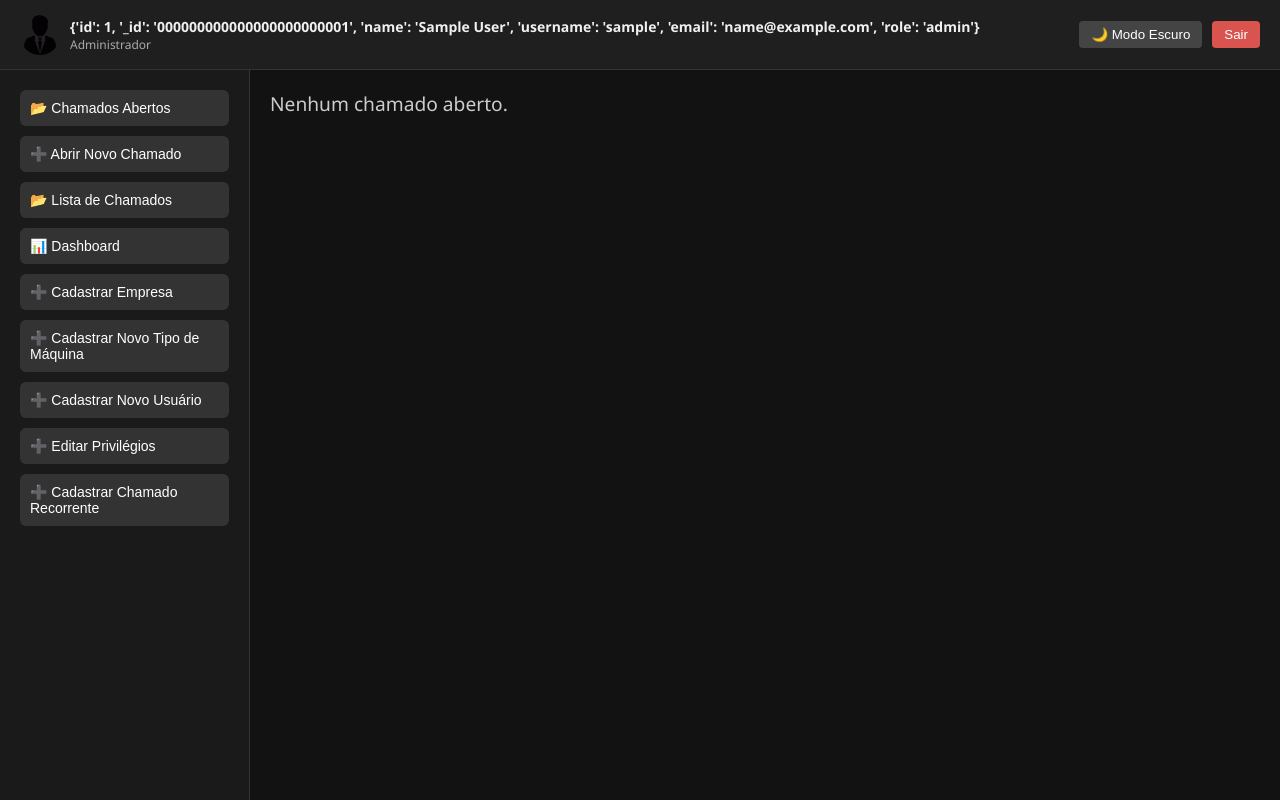
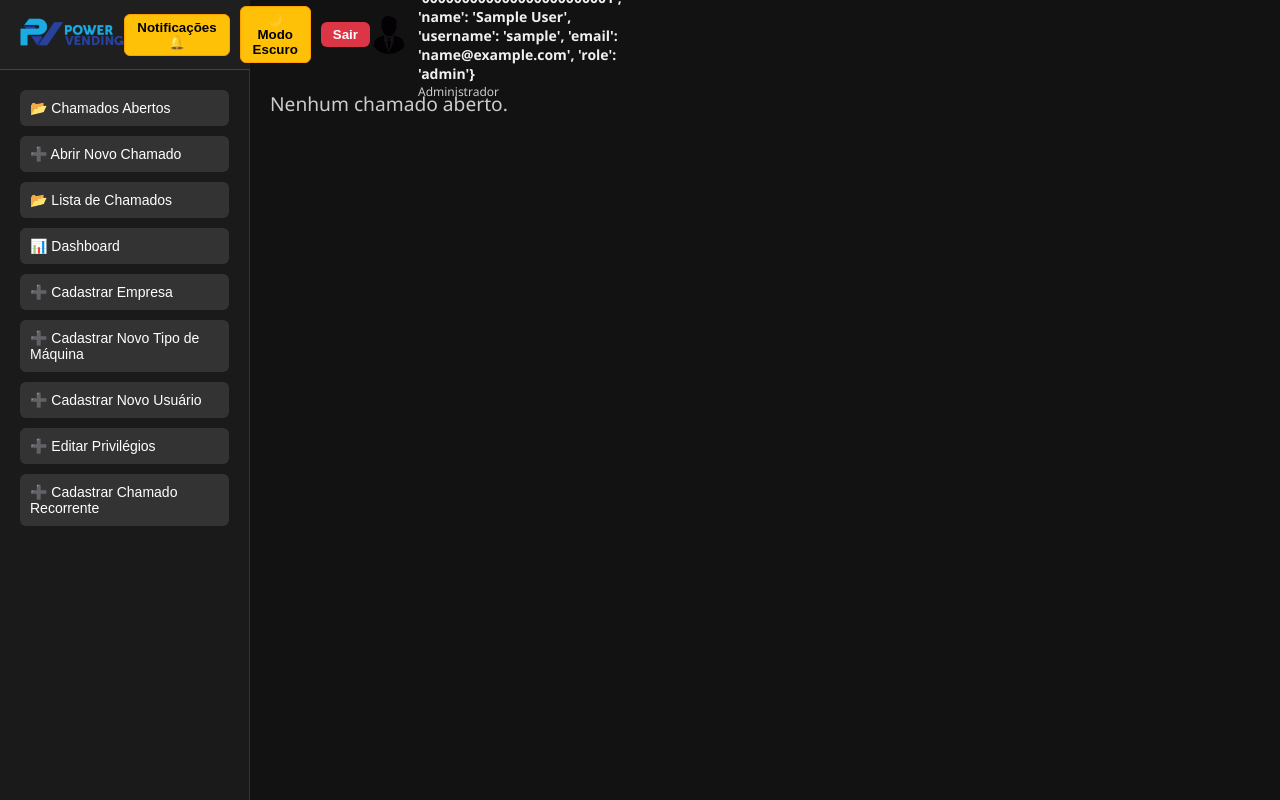
Before and after one commit to ThiagoViniciosAnacleto/suporte-power-vending, a Flask app: page / in a window 1280 px wide. Run offline with Flask 3, Linux system fonts and the light colour scheme; the visitor is signed in with stand-in values (Sample User, id 1); data that the repository does not hold is empty; some libraries are stand-ins or nearby versions.

Commit message:
style: reformular layout do header com logo, modo escuro e usuário
Atualiza o cabeçalho da aplicação com novo layout baseado no protótipo visual. Inclui logo da Power Vending, botão de notificações, botão de alternância de tema, botão de sair e exibição do nome e cargo do usuário com avatar.

```diff
--- a/static/style.css
+++ b/static/style.css
@@ -24,26 +24,54 @@ body {
   height: 100vh;
 }
 
-/* HEADER */
-header.topbar {
-  grid-area: header;
-  background: #1f1f1f;
+.topbar {
+  display: flex;
+  justify-content: space-between;
+  align-items: center;
+  background-color: #1f1f1f;
+  padding: 10px 20px;
+  border-bottom: 1px solid #444;
+}
+
+.topbar-left img.logo-pv {
+  height: 40px;
+}
+
+.topbar-actions {
   display: flex;
   align-items: center;
-  justify-content: space-between;
-  padding: 0 20px;
-  border-bottom: 1px solid #333;
+  gap: 10px;
 }
 
-.usuario-info {
+.btn-header {
+  background-color: #ffc107;
+  color: #000;
+  border: 1px solid #ffa000;
+  border-radius: 6px;
+  padding: 5px 12px;
+  font-weight: bold;
+  cursor: pointer;
+}
+
+.btn-header:hover {
+  background-color: #ffb300;
+}
+
+.btn-sair {
+  background-color: #dc3545;
+  color: white;
+  border: none;
+}
+
+.topbar-user {
   display: flex;
   align-items: center;
   gap: 10px;
 }
 
 .usuario-avatar {
-  width: 40px;
-  height: 40px;
+  width: 38px;
+  height: 38px;
   border-radius: 50%;
 }
 
@@ -59,32 +87,9 @@ header.topbar {
 
 .usuario-cargo {
   font-size: 12px;
-  color: #aaa;
+  color: #ccc;
 }
 
-.topbar-right {
-  display: flex;
-  align-items: center;
-  gap: 10px;
-}
-
-.darkmode-btn {
-  background-color: #444;
-  color: #fff;
-  border: none;
-  padding: 6px 12px;
-  border-radius: 4px;
-  cursor: pointer;
-}
-
-.topbar-form button {
-  background-color: #d9534f;
-  color: white;
-  border: none;
-  padding: 6px 12px;
-  border-radius: 4px;
-  cursor: pointer;
-}
 
 /* ASIDE */
 aside.home-nav {
--- a/templates/index.html
+++ b/templates/index.html
@@ -11,24 +11,29 @@
 
     <!-- Topo fixo -->
     <header class="topbar">
-        <div class="usuario-info">
-        <img src="{{ url_for('static', filename='img/avatar.png') }}" alt="Foto do usuário" class="usuario-avatar">
+        <div class="topbar-left">
+            <img src="{{ url_for('static', filename='img/logo.png') }}" alt="Logo Power Vending" class="logo-pv">
+        </div>
+
+        <div class="topbar-actions">
+            <button class="btn-header">Notificações🔔</button>
+            <button class="btn-header" id="toggle-darkmode">🌙 Modo</button>
+            <form action="/logout" method="get" style="display:inline;">
+                <button type="submit" class="btn-header btn-sair">Sair</button>
+            </form>
+        </div>
+
+        <div class="topbar-user">
+            <img src="{{ url_for('static', filename='img/avatar.png') }}" alt="Avatar" class="usuario-avatar">
             <div class="usuario-dados">
                 <span class="usuario-nome">{{ session["usuario"] }}</span>
                 <span class="usuario-cargo">
                 {% if session["is_admin"] == 1 %}Administrador
                 {% elif session["is_admin"] == 2 %}Técnico
-            {% else %}Usuário Comum
+                {% else %}Usuário
                 {% endif %}
                 </span>
             </div>
-        </div>
-
-        <div class="topbar-right">
-        <button class="darkmode-btn" id="toggle-darkmode">🌙 Modo Escuro</button>
-        <form action="/logout" method="get" class="topbar-form">
-            <button type="submit">Sair</button>
-        </form>
         </div>
     </header>
 
```
Also changed, not shown: static/img/logo.png (added). Lines whose indentation alone changed are shown as unchanged.
